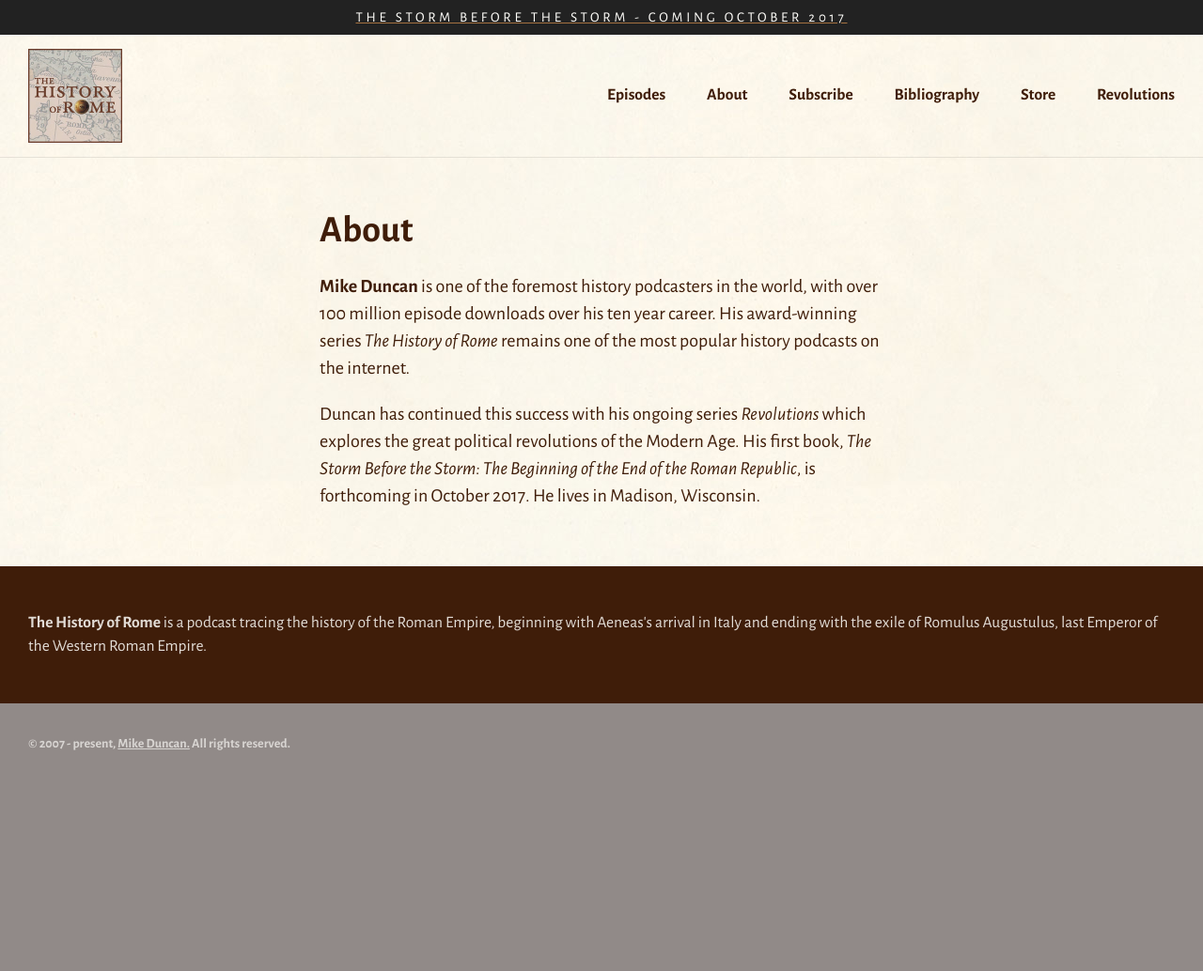
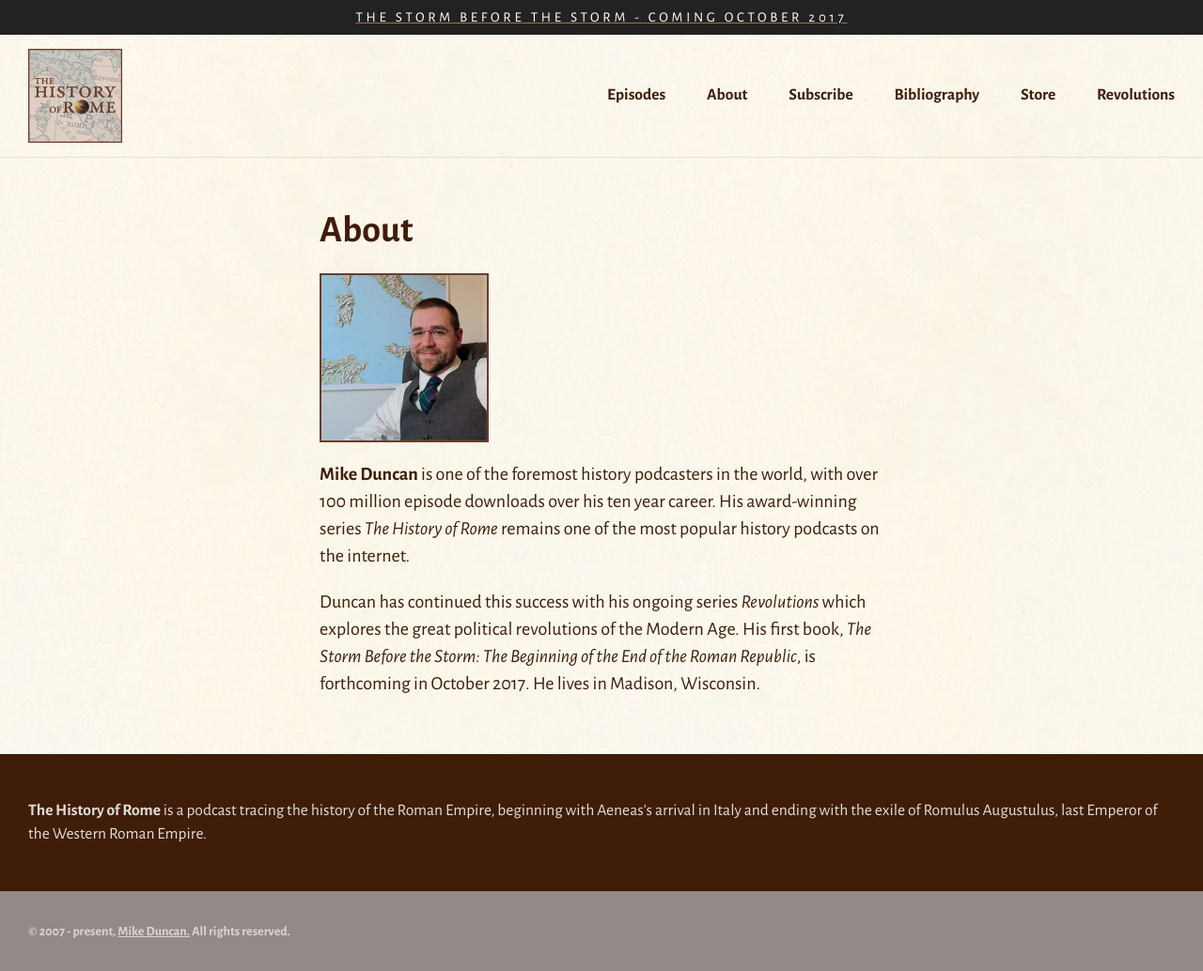
Before and after one commit to Brandi-Duncan/thehistoryofrome.com, a Jekyll site: the page built from about.html, in a window 1280 px wide. Shown: the whole page at 94% size. Built offline with Jekyll 4.4.1, drawn with Linux system fonts in a browser that asks for light colours; before the commit the page ends 900 px from its top, so only the background shows below that.

Commit message:
Updates About page
- adds author image

```diff
--- a/about.html
+++ b/about.html
@@ -2,6 +2,8 @@
 title: <h1 class="center">About</h1>
 ---
 
+<p class="center"><img class="author-img" src="/lib/images/MikeDuncan_300.jpg"></p>
+
 <p class="center"><b>Mike Duncan</b> is one of the foremost history podcasters in the world, with over 100 million episode downloads over his ten year career. His award-winning series <i>The History of Rome</i> remains one of the most popular history podcasts on the internet.</p>
 
 <p class="center">Duncan has continued this success with his ongoing series <i>Revolutions</i> which explores the great political revolutions of the Modern Age. His first book, <i>The Storm Before the Storm: The Beginning of the End of the Roman Republic</i>, is forthcoming in October 2017. He lives in Madison, Wisconsin.</p>
--- a/lib/css/_graphics.scss
+++ b/lib/css/_graphics.scss
@@ -3,3 +3,9 @@
     box-shadow: 7px 7px 0 0 rgba($color-black, 0.15);
     margin: auto;
 }
+
+.author-img {
+    max-width: 9em;
+//    border-radius: 50%;
+    border: solid 2px $color-brown;
+}
```
Also changed, not shown: lib/images/MikeDuncan_300.jpg (added).
